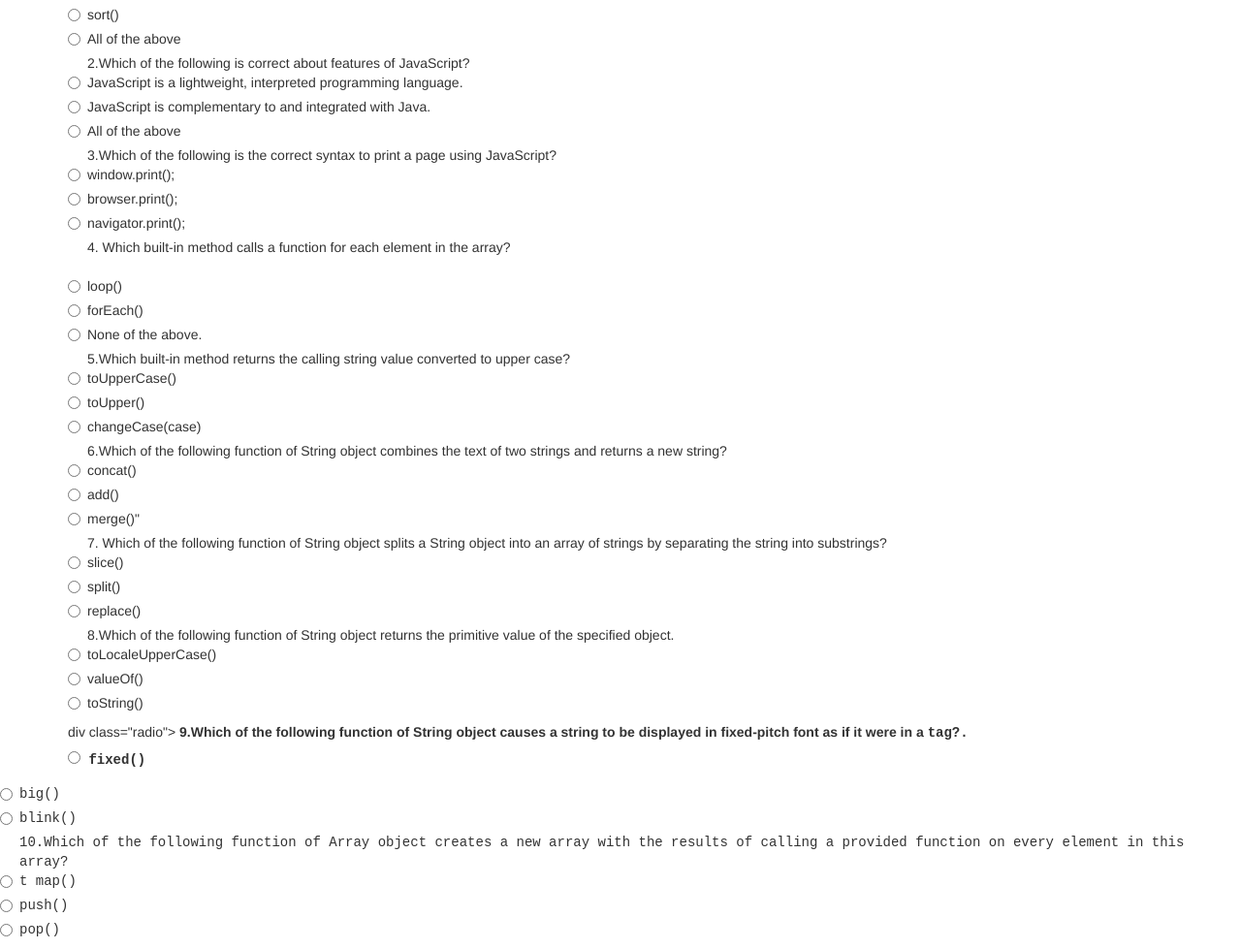
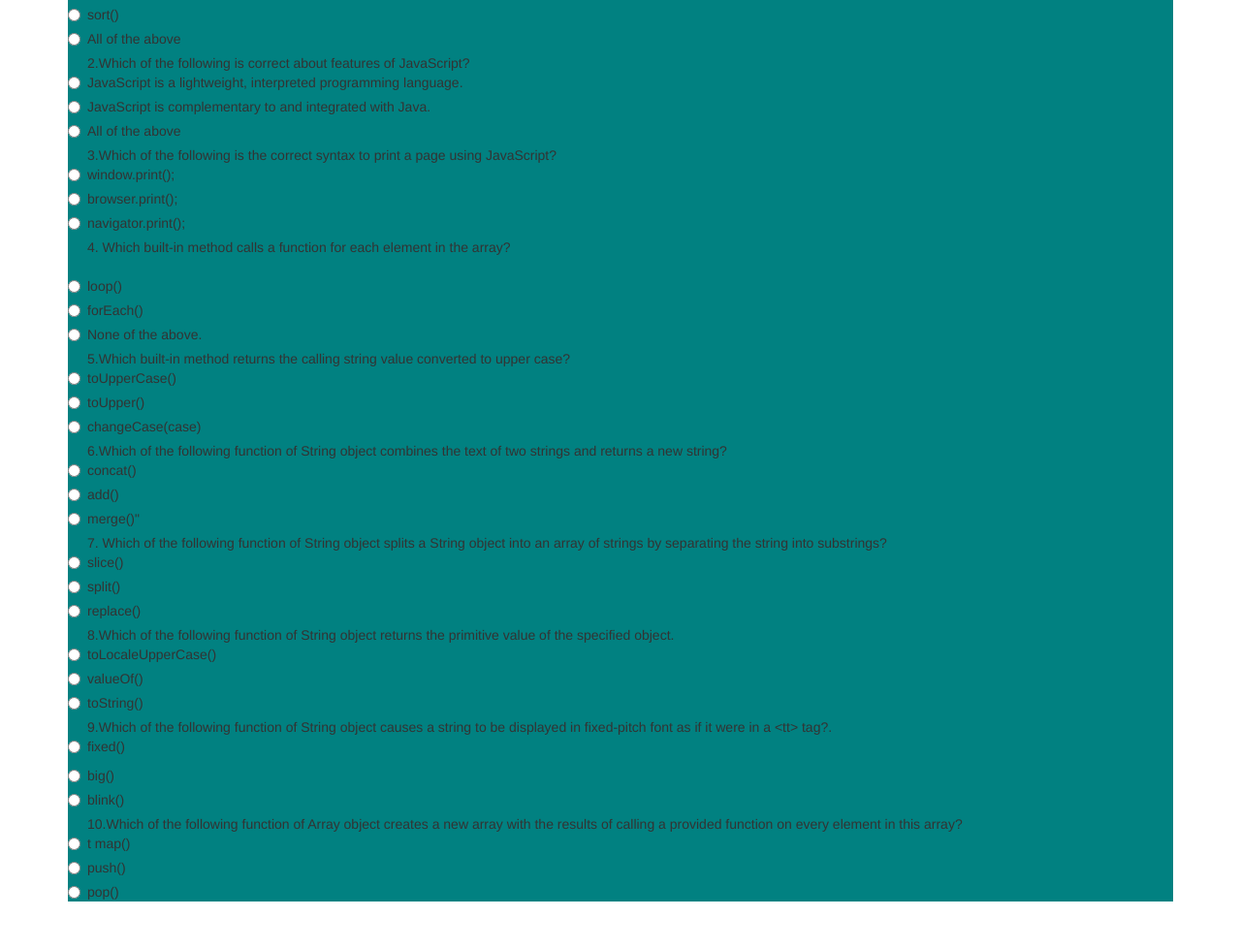
Before and after one commit to mukasine/quiz, a plain HTML site: page index.html in a window 1280 px wide. Shown: the part 110-1089 px from the top of the page at 97% size. After the commit the page ends 1050 px from the top, so only its background shows below. Drawn offline with nearby package versions, Linux system fonts and the light colour scheme.

Commit message:
change form backround color

```diff
--- a/css/styles.css
+++ b/css/styles.css
@@ -0,0 +1,3 @@
+form{
+    background-color: rgb(1, 129, 129)
+}
--- a/index.html
+++ b/index.html
@@ -169,13 +169,13 @@
                                                   toString()
                                                 </label>
                                               </div>
-                                              div class="radio">
-                                   <label for=question9>9.Which of the following function of String object causes a string to be displayed in fixed-pitch font as if it were in a <tt> tag?.</label><br>
+                                              <div class="radio">
+                                   <label for=question9>9.Which of the following function of String object causes a string to be displayed in fixed-pitch font as if it were in a &lt;tt&gt; tag?.</label><br>
                                                 <label>
                                                   <input type="radio" name="question9" value="1">
                                                   fixed()
                                                 </label>
-                                              </div>
+
                                               <div class="radio">
                                                 <label>
                                                   <input type="radio" name="question9" value="2">
```
